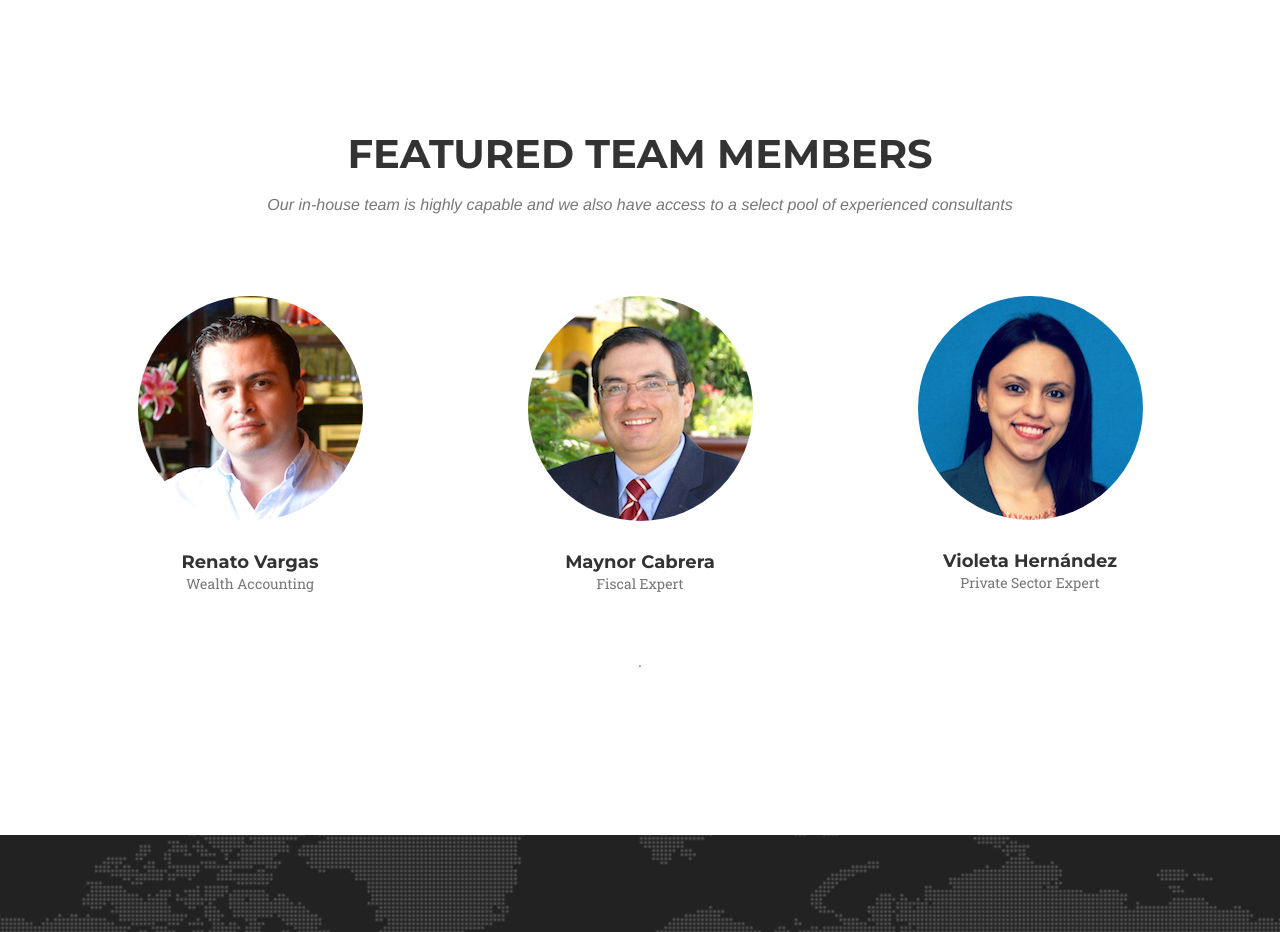
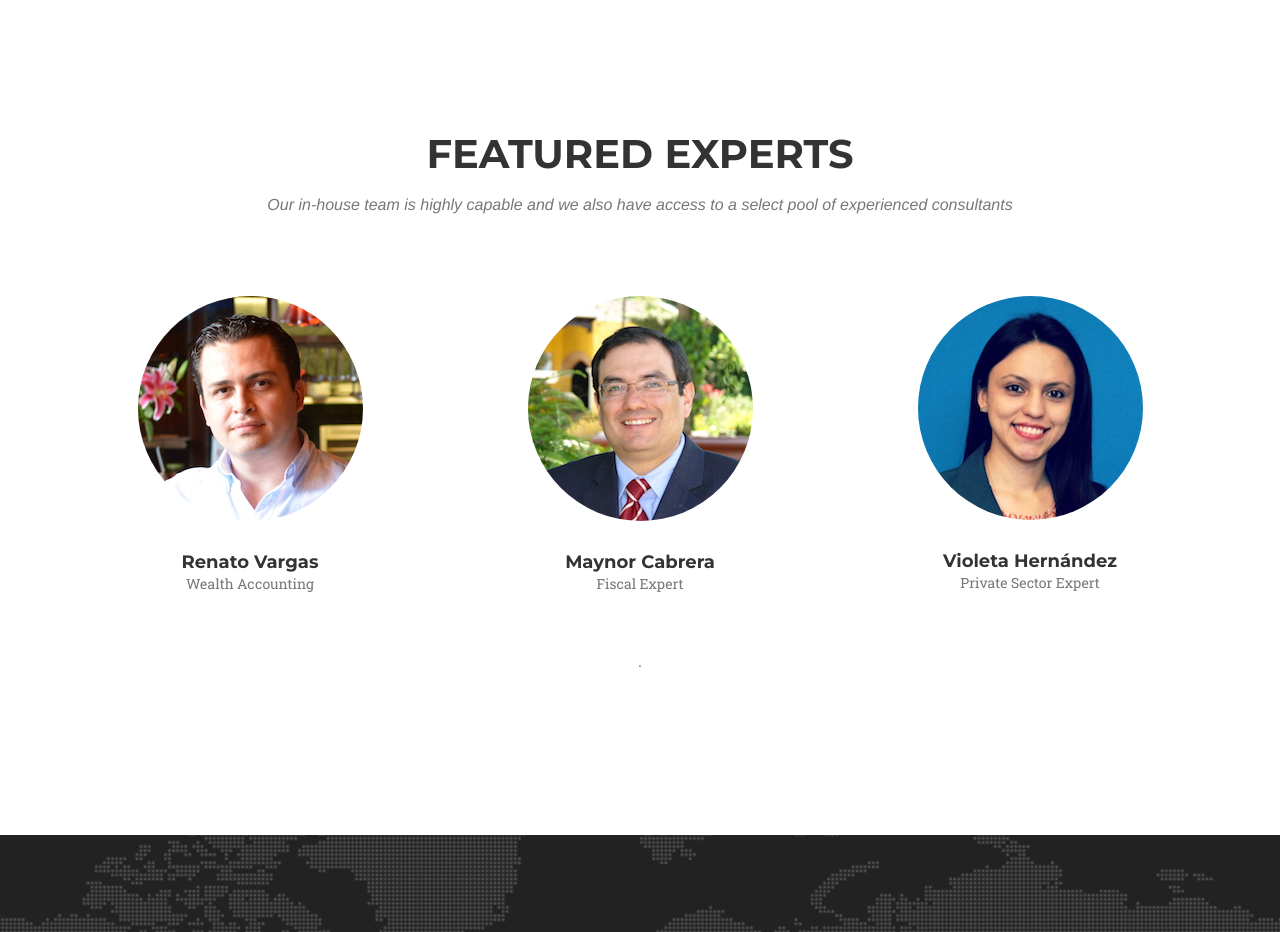
Before and after one commit to chwgt/chwgt.github.io, a website: page index.html in a window 1280 px wide. Shown: the part 3240-4172 px from the top of the page. Drawn offline with nearby package versions, Linux system fonts and the light colour scheme; a web font is replaced by a local one.

```diff
--- a/index.html
+++ b/index.html
@@ -287,7 +287,7 @@
         <div class="container">
             <div class="row">
                 <div class="col-lg-12 text-center">
-                    <h2 class="section-heading">Featured Team Members</h2>
+                    <h2 class="section-heading">Featured Experts</h2>
                     <h3 class="section-subheading text-muted">Our in-house team is highly capable and we also have access to a select pool of experienced consultants</h3>
                 </div>
             </div>
```
